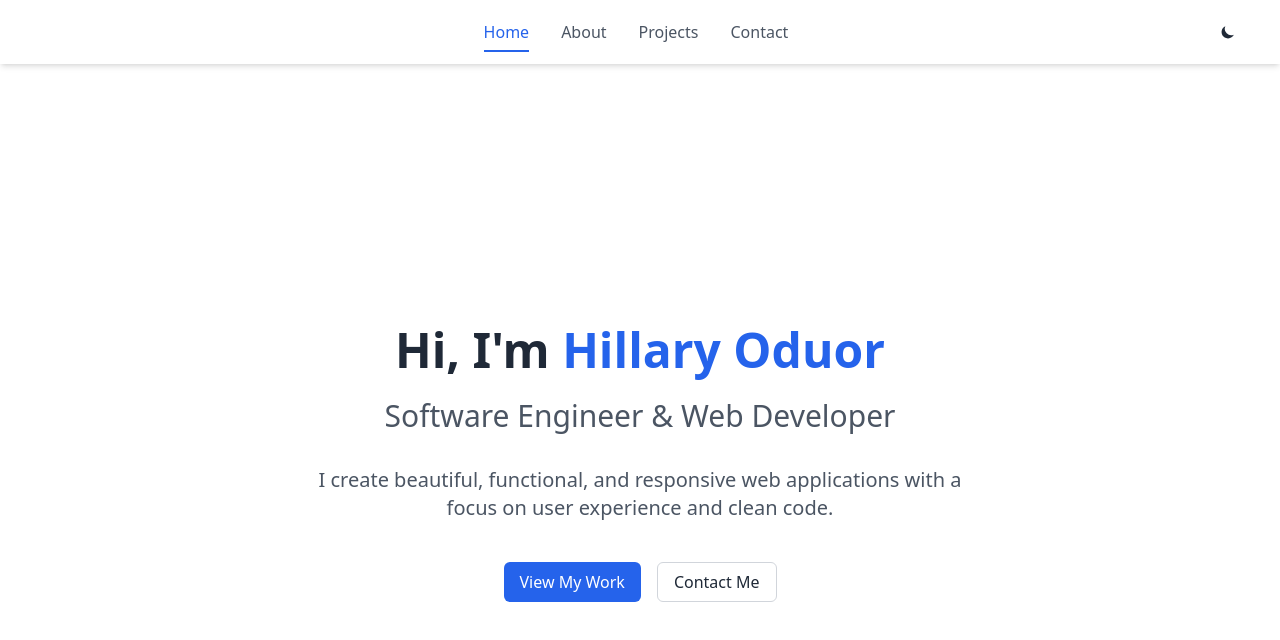
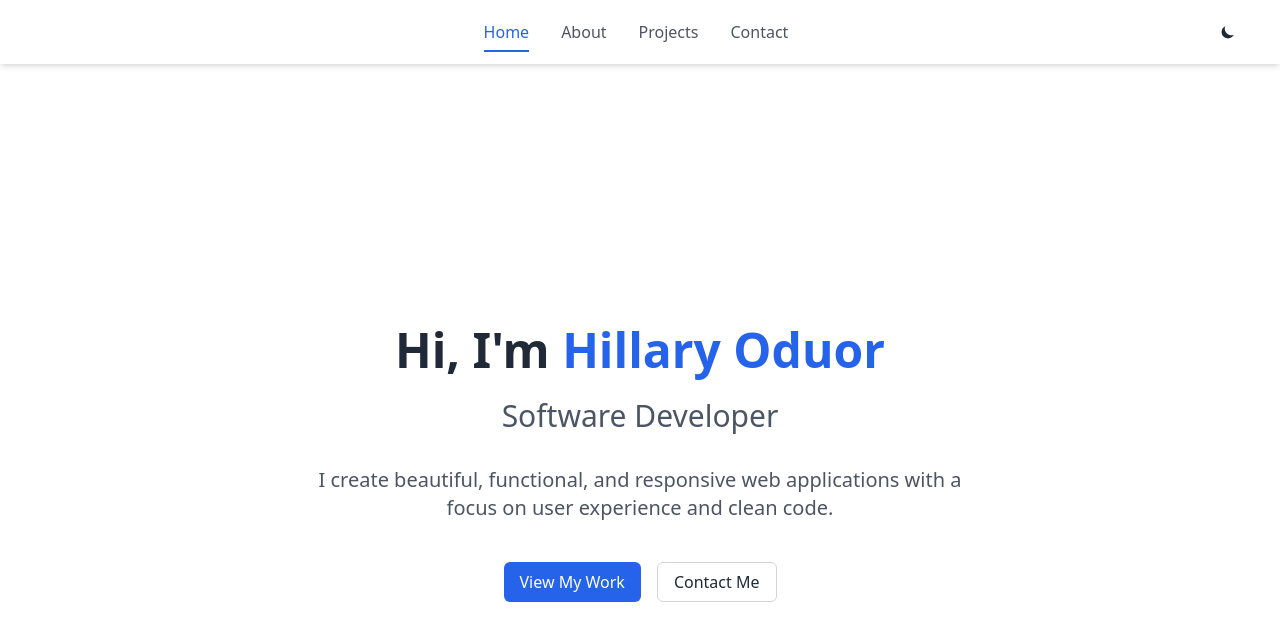
Before and after one commit to HillaryOduor1/porfolio-v4, a React (Vite) app: page / in a window 1280 px wide. Shown: the top 640 px of the page. Built offline with nearby package versions, Linux system fonts and the light colour scheme.

Commit message:
fixed project image urls and contact page

```diff
--- a/src/pages/Home.tsx
+++ b/src/pages/Home.tsx
@@ -6,7 +6,7 @@ const Home = () => {
       <div className="max-w-7xl mx-auto px-4 sm:px-6 lg:px-8 py-12">
         <div className="text-center">
           <h1 className="text-4xl sm:text-5xl font-bold mb-6 animate-slide-in">Hi, I'm <span className="text-primary-600">Hillary Oduor</span></h1>
-          <h2 className="text-2xl sm:text-3xl font-medium text-gray-600 dark:text-gray-300 mb-8 animate-slide-in">Software Engineer & Web Developer</h2>
+          <h2 className="text-2xl sm:text-3xl font-medium text-gray-600 dark:text-gray-300 mb-8 animate-slide-in">Software Developer</h2>
           <p className="text-xl text-gray-600 dark:text-gray-300 max-w-2xl mx-auto mb-10 animate-fade-in">
             I create beautiful, functional, and responsive web applications with a focus on user experience and clean code.
           </p>
```
